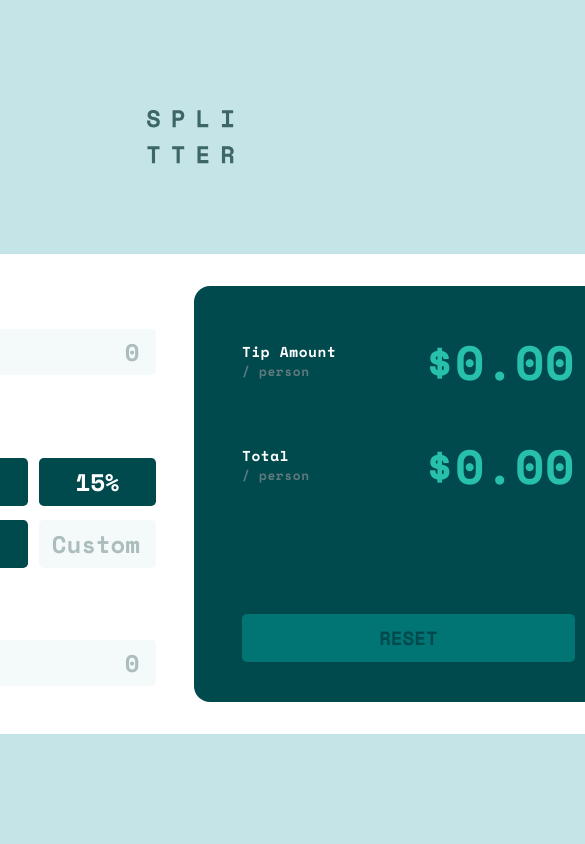
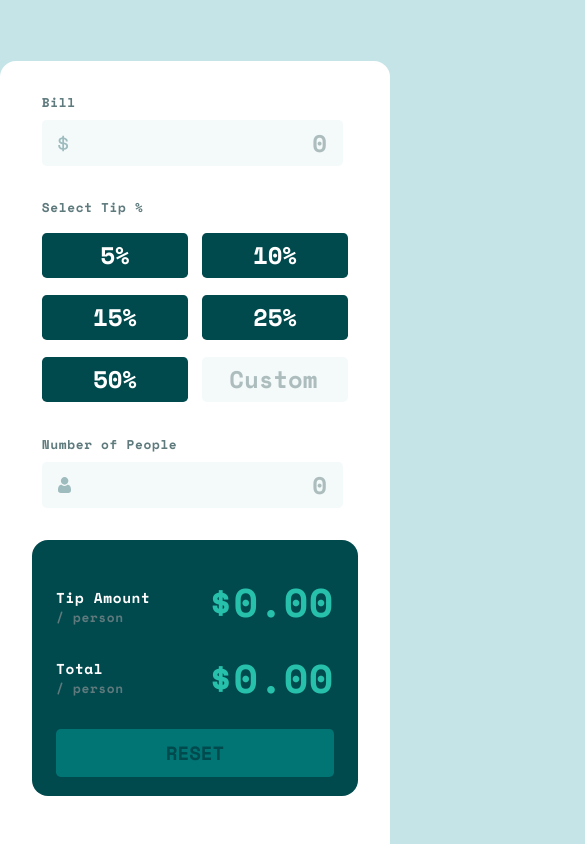
Before and after one commit to SocialNerd-h/SocialNerd-h.github.io, a plain HTML site: page index.html in a window 390 px wide. Shown: the top 844 px of the page, 585 px wide, since content can reach past the window. Drawn offline with nearby package versions, Linux system fonts and the light colour scheme.

Commit message:
third commit (final?)

```diff
--- a/css/main.css
+++ b/css/main.css
@@ -247,3 +247,108 @@ input::placeholder {
 .attribution a {
   color: hsl(228, 45%, 44%);
 }
+
+@media only screen and (max-width: 945px) {
+  .wrapper {
+    .name {
+      margin-bottom: 0;
+    }
+    .calculator {
+      flex-direction: column;
+      align-items: center;
+      width: 30rem;
+      height: 50rem;
+      .left-col {
+        width: 100%;
+        align-items: center;
+        .bill {
+          width: 94%;
+        }
+        .tip-selection-wrap {
+          width: 94%;
+          margin-top: 2rem;
+          .tip-selection {
+            justify-items: center;
+            justify-content: center;
+          }
+        }
+        .people {
+          margin-top: 2rem;
+          width: 94%;
+        }
+      }
+      .right-col {
+        width: 100%;
+        height: 16rem;
+        .total {
+          margin-bottom: 1rem;
+        }
+      }
+    }
+  }
+}
+
+@media only screen and (max-width: 485px) {
+  .wrapper {
+    .name {
+      margin-top: 3rem;
+    }
+    .calculator {
+      width: 100%;
+      border-radius: 1em 1em 0 0;
+      padding: 2rem;
+      /* margin-top: 1rem; */
+      .left-col {
+        padding: 0;
+        .tip-selection {
+          display: grid;
+          grid-template: repeat(3, 30px) / 80px 80px;
+          row-gap: 2rem;
+          column-gap: 6rem;
+          margin-top: 1rem;
+          .btn {
+            width: 9.1rem;
+            height: 2.8rem;
+          }
+          .custom-percent {
+            width: 9.1rem;
+            height: 2.8rem;
+          }
+        }
+      }
+
+      .right-col {
+        margin-top: 2rem;
+        padding: 2rem 1.5rem 1.2rem 1.5rem;
+      }
+    }
+    .final-number {
+      font-size: 2.5rem;
+    }
+  }
+}
+@media only screen and (max-width: 423px) {
+  .wrapper {
+    .calculator {
+      .left-col {
+        .tip-selection {
+          column-gap: 5rem;
+        }
+      }
+    }
+  }
+}
+@media only screen and (max-height: 890px) {
+  .wrapper {
+    .name {
+      margin: 0;
+    }
+  }
+}
+@media only screen and (max-height: 845px) {
+  .wrapper {
+    .name {
+      visibility: hidden;
+    }
+  }
+}
```
